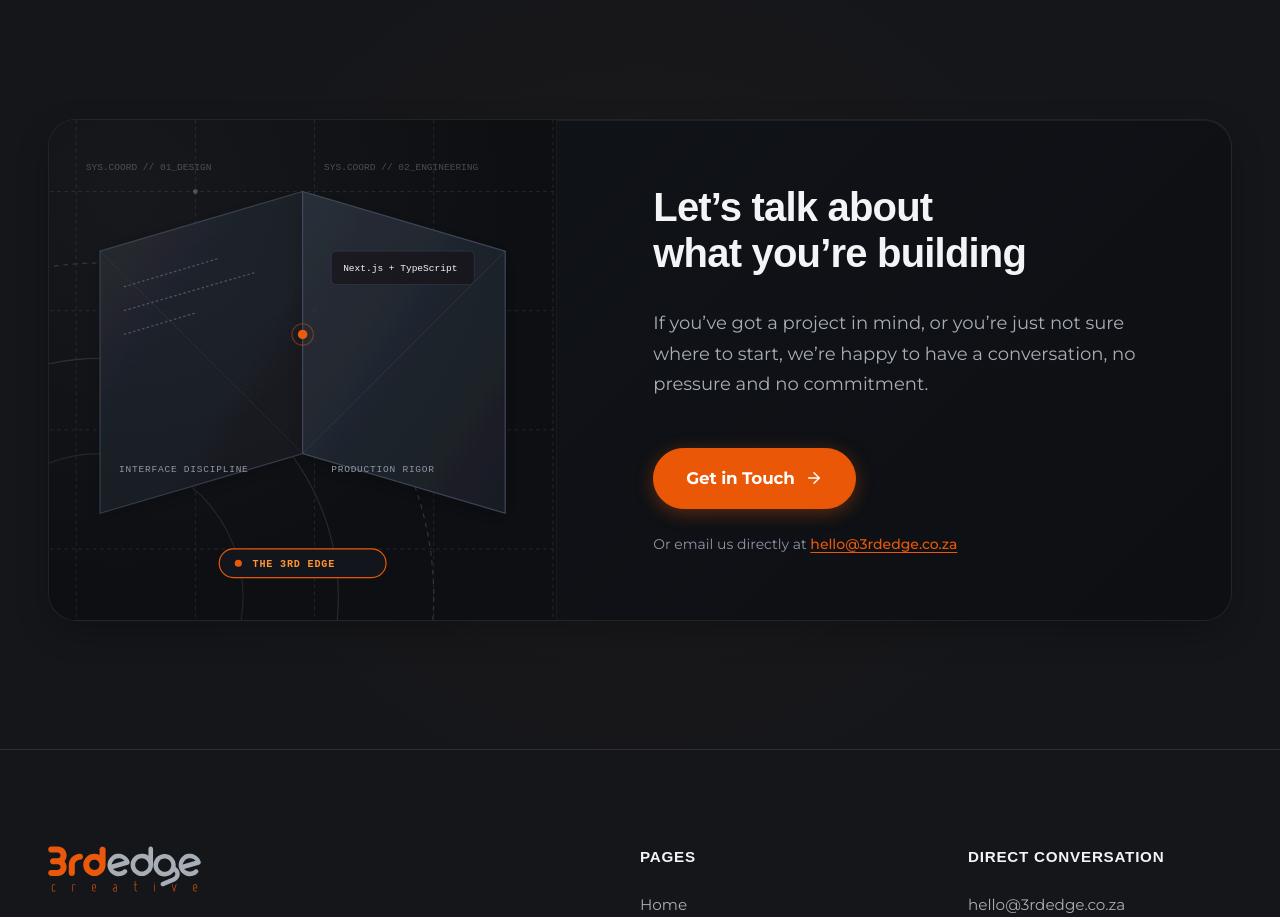
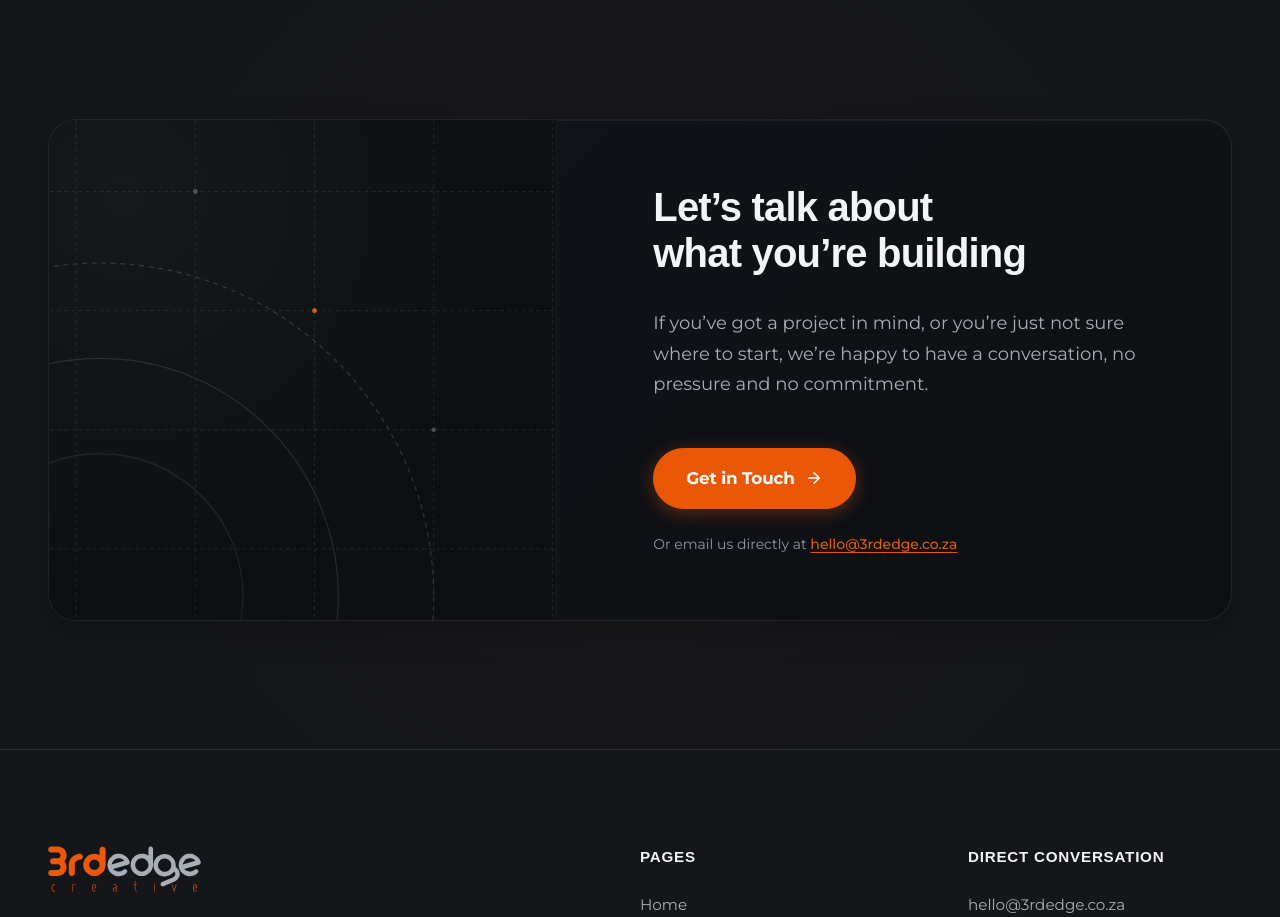
Before and after one commit to mathiasvinyu/3rdedgeMarketing, a Next.js app: page /about in a window 1280 px wide. Shown: the part 3180-4097 px from the top of the page. Built offline with nearby package versions, Linux system fonts and the light colour scheme; a web font is replaced by a local one.

Commit message:
feat: add scroll-driven GSAP animations and parallax effects to hero and service sections

```diff
--- a/src/components/home/ClosingCTA.tsx
+++ b/src/components/home/ClosingCTA.tsx
@@ -24,25 +24,6 @@ export const ClosingCTA: React.FC<ClosingCTAProps> = ({ id = 'closing-cta' }) =>
               viewBox="0 0 460 420"
               preserveAspectRatio="xMidYMid slice"
             >
-              <defs>
-                <filter id="subtleDraftShadow" x="-10%" y="-10%" width="120%" height="120%">
-                  <feDropShadow dx="0" dy="4" stdDeviation="8" floodColor="#000000" floodOpacity="0.25" />
-                </filter>
-                <linearGradient id="planeGradA" x1="0%" y1="0%" x2="100%" y2="100%">
-                  <stop offset="0%" stopColor="#1E232B" stopOpacity="0.9" />
-                  <stop offset="100%" stopColor="#13161C" stopOpacity="0.95" />
-                </linearGradient>
-                <linearGradient id="planeGradB" x1="0%" y1="0%" x2="100%" y2="100%">
-                  <stop offset="0%" stopColor="#252C37" stopOpacity="0.95" />
-                  <stop offset="100%" stopColor="#181C23" stopOpacity="0.98" />
-                </linearGradient>
-                <linearGradient id="edgeGlow" x1="0%" y1="0%" x2="100%" y2="100%">
-                  <stop offset="0%" stopColor="#EA5807" />
-                  <stop offset="60%" stopColor="#FF7A1A" />
-                  <stop offset="100%" stopColor="#FFCC00" />
-                </linearGradient>
-              </defs>
-
               {/* Blueprint Foundation Base */}
               <rect width="100%" height="100%" fill="#0D0F13" />
 
@@ -61,8 +42,8 @@ export const ClosingCTA: React.FC<ClosingCTAProps> = ({ id = 'closing-cta' }) =>
               </g>
 
               {/* Precision Coordinate Markers */}
-              <text x="48" y="42" fill="#6A727F" fontSize="8" fontFamily="monospace" opacity="0.6">SYS.COORD // 01_DESIGN</text>
-              <text x="248" y="42" fill="#6A727F" fontSize="8" fontFamily="monospace" opacity="0.6">SYS.COORD // 02_ENGINEERING</text>
+              {/* <text x="48" y="42" fill="#6A727F" fontSize="8" fontFamily="monospace" opacity="0.6">SYS.COORD // 01_DESIGN</text>
+              <text x="248" y="42" fill="#6A727F" fontSize="8" fontFamily="monospace" opacity="0.6">SYS.COORD // 02_ENGINEERING</text> */}
               <circle cx="140" cy="60" r="2" fill="#6A727F" opacity="0.6" />
               <circle cx="240" cy="160" r="2" fill="#EA5807" />
               <circle cx="340" cy="260" r="2" fill="#6A727F" opacity="0.6" />
@@ -72,46 +53,12 @@ export const ClosingCTA: React.FC<ClosingCTAProps> = ({ id = 'closing-cta' }) =>
               <circle cx="60" cy="400" r="200" stroke="#242A35" strokeWidth="1" fill="none" />
               <circle cx="60" cy="400" r="120" stroke="#1F242D" strokeWidth="1" fill="none" />
 
-              {/* Geometric Layer 1: Design Isometric Plane */}
-              <g filter="url(#subtleDraftShadow)">
-                <polygon
-                  points="60,110 230,60 230,280 60,330"
-                  fill="url(#planeGradA)"
-                  stroke="#333A48"
-                  strokeWidth="1"
-                />
-                <line x1="60" y1="110" x2="230" y2="280" stroke="rgba(255,255,255,0.06)" strokeWidth="0.8" />
-                <line x1="80" y1="140" x2="160" y2="116" stroke="#4A5262" strokeWidth="1" strokeDasharray="2 2" />
-                <line x1="80" y1="160" x2="190" y2="128" stroke="#4A5262" strokeWidth="1" strokeDasharray="2 2" />
-                <line x1="80" y1="180" x2="140" y2="162" stroke="#4A5262" strokeWidth="1" strokeDasharray="2 2" />
-                <text x="76" y="295" fill="#8E96A4" fontSize="8" fontFamily="monospace" letterSpacing="0.08em">INTERFACE DISCIPLINE</text>
-              </g>
-
-              {/* Geometric Layer 2: Engineering Isometric Plane */}
-              <g filter="url(#subtleDraftShadow)">
-                <polygon
-                  points="230,60 400,110 400,330 230,280"
-                  fill="url(#planeGradB)"
-                  stroke="#3E4758"
-                  strokeWidth="1"
-                />
-                <line x1="400" y1="110" x2="230" y2="280" stroke="rgba(255,255,255,0.08)" strokeWidth="0.8" />
-                <rect x="254" y="110" width="120" height="28" rx="4" fill="#14171D" stroke="#2B323F" strokeWidth="0.8" />
-                <text x="264" y="127" fill="#F3F4F6" fontSize="8" fontFamily="monospace">Next.js + TypeScript</text>
-                <text x="254" y="295" fill="#8E96A4" fontSize="8" fontFamily="monospace" letterSpacing="0.08em">PRODUCTION RIGOR</text>
-              </g>
-
-              {/* The "3rd Edge" Convergence Spine */}
-              <line x1="230" y1="40" x2="230" y2="360" stroke="url(#edgeGlow)" strokeWidth="2.5" strokeLinecap="round" />
-              <circle cx="230" cy="180" r="4" fill="#EA5807" />
-              <circle cx="230" cy="180" r="9" stroke="#EA5807" strokeWidth="1" fill="none" opacity="0.4" />
-
-              {/* Badge for The 3rd Edge */}
+              {/* Badge for The 3rd Edge
               <g transform="translate(160, 360)">
                 <rect width="140" height="24" rx="12" fill="#12151B" stroke="#EA5807" strokeWidth="1" />
                 <circle cx="16" cy="12" r="3" fill="#EA5807" />
                 <text x="28" y="15" fill="#FF9433" fontSize="8.5" fontWeight="700" fontFamily="monospace" letterSpacing="0.08em">THE 3RD EDGE</text>
-              </g>
+              </g> */}
             </svg>
             <div className={styles.visualOverlay} />
           </div>
```
Also changed, not shown: src/components/home/HeroSection.tsx (+47 -4 lines), src/components/services/ServiceCard.tsx (+71 -3 lines).
